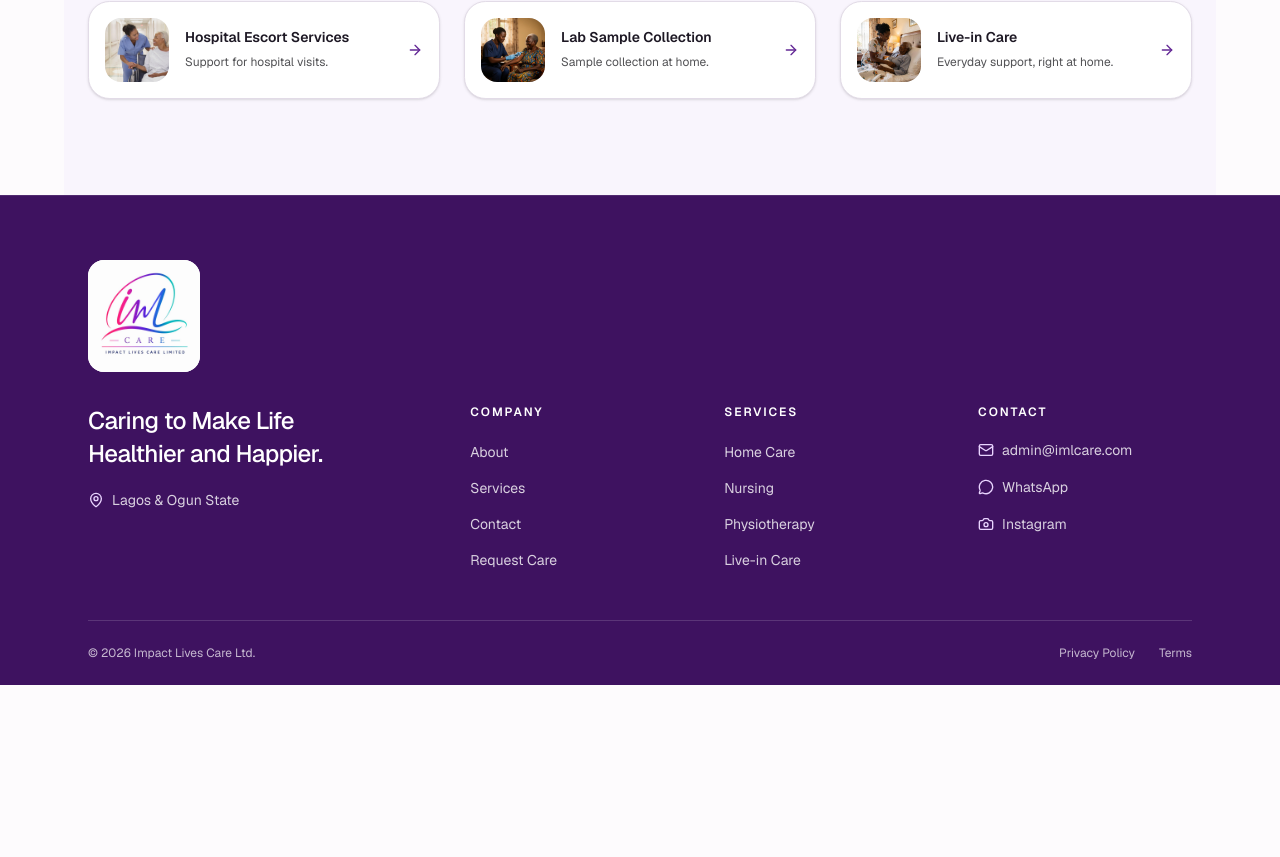
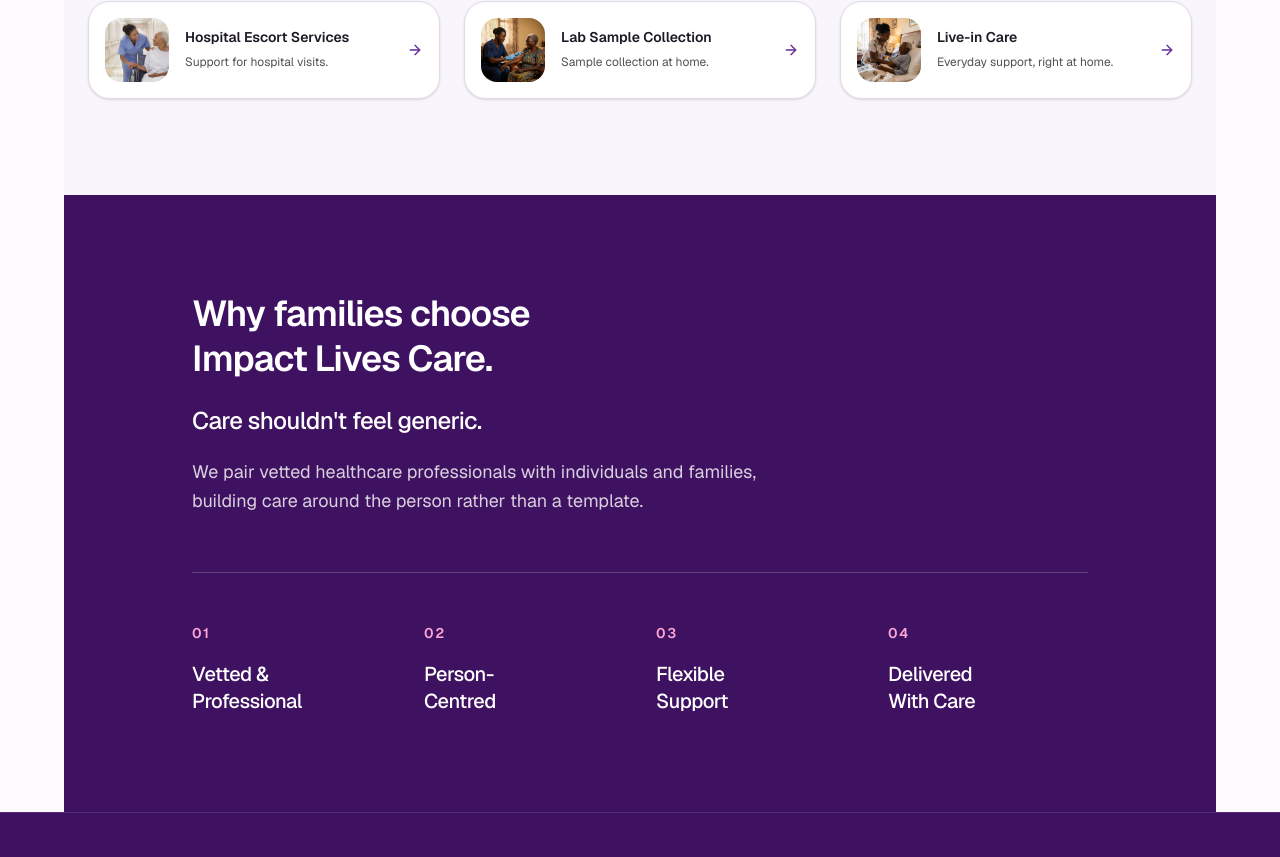
Before and after one commit to Jeffreyai7/imlcare-reni, a Next.js app: page / in a window 1280 px wide. Shown: the part 2043-2900 px from the top of the page. Before the commit the page ends 2728 px from the top, so only its background shows below. Built offline with nearby package versions, Linux system fonts and the light colour scheme.

Commit message:
add the why choose us section

```diff
--- /dev/null
+++ b/app/(public)/components/why-choose-us.tsx
@@ -0,0 +1,53 @@
+const carePrinciples = [
+  { number: "01", firstLine: "Vetted &", secondLine: "Professional" },
+  { number: "02", firstLine: "Person-", secondLine: "Centred" },
+  { number: "03", firstLine: "Flexible", secondLine: "Support" },
+  { number: "04", firstLine: "Delivered", secondLine: "With Care" },
+];
+
+export default function WhyChooseUs() {
+  return (
+    <section
+      aria-labelledby="why-choose-us-heading"
+      className="relative isolate py-20 text-white sm:py-24"
+    >
+      <div
+        aria-hidden="true"
+        className="absolute inset-y-0 -right-6 -left-6 -z-10 bg-brand-purple-dark"
+      />
+      <div className="mx-auto max-w-4xl">
+        <div className="max-w-2xl">
+          <h2
+            id="why-choose-us-heading"
+            className="text-3xl leading-tight font-semibold tracking-tight text-white sm:text-4xl"
+          >
+            Why families choose
+            <br /> Impact Lives Care.
+          </h2>
+          <p className="mt-6 text-xl font-medium tracking-tight text-white sm:text-2xl">
+            Care shouldn&apos;t feel generic.
+          </p>
+          <p className="mt-5 max-w-xl text-base leading-relaxed text-white/80 sm:text-lg">
+            We pair vetted healthcare professionals with individuals and
+            families, building care around the person rather than a template.
+          </p>
+        </div>
+
+        <ol className="mt-12 grid grid-cols-2 gap-x-6 gap-y-10 border-t border-white/20 pt-10 sm:mt-14 sm:pt-12 md:grid-cols-4 md:gap-8">
+          {carePrinciples.map(({ number, firstLine, secondLine }) => (
+            <li key={number}>
+              <span aria-hidden="true" className="text-sm font-semibold tracking-[0.12em] text-pink-300">
+                {number}
+              </span>
+              <h3 className="mt-4 text-lg leading-snug font-medium tracking-tight text-white sm:text-xl">
+                {firstLine}
+                <br />
+                {secondLine}
+              </h3>
+            </li>
+          ))}
+        </ol>
+      </div>
+    </section>
+  );
+}
--- a/app/(public)/page.tsx
+++ b/app/(public)/page.tsx
@@ -1,6 +1,7 @@
 import HomepageHero from "./components/hero";
 import AboutIntro from "./components/about-intro";
 import ServiceIntro from "./components/service-intro";
+import WhyChooseUs from "./components/why-choose-us";
 
 export default function HomePage() {
   return (
@@ -8,6 +9,7 @@
       <HomepageHero />
       <AboutIntro />
       <ServiceIntro />
+      <WhyChooseUs />
     </>
   );
 }
```
